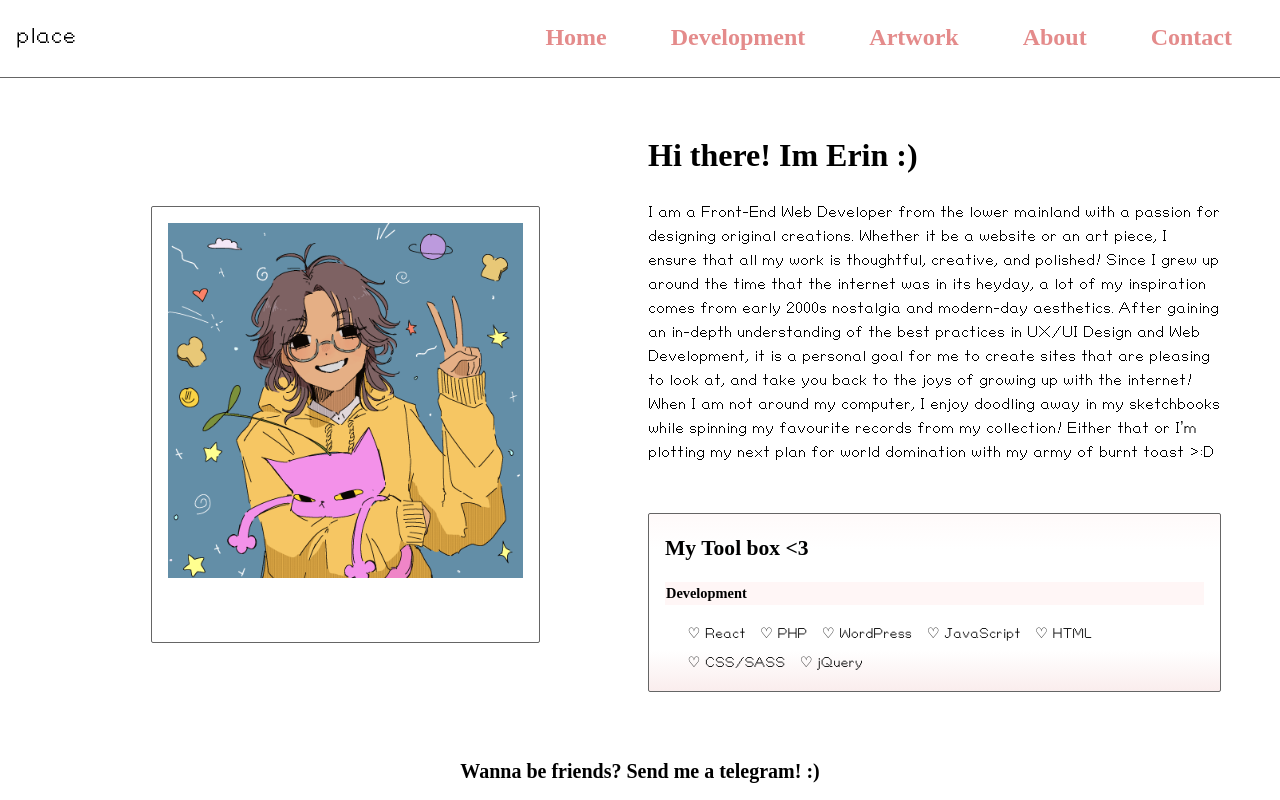
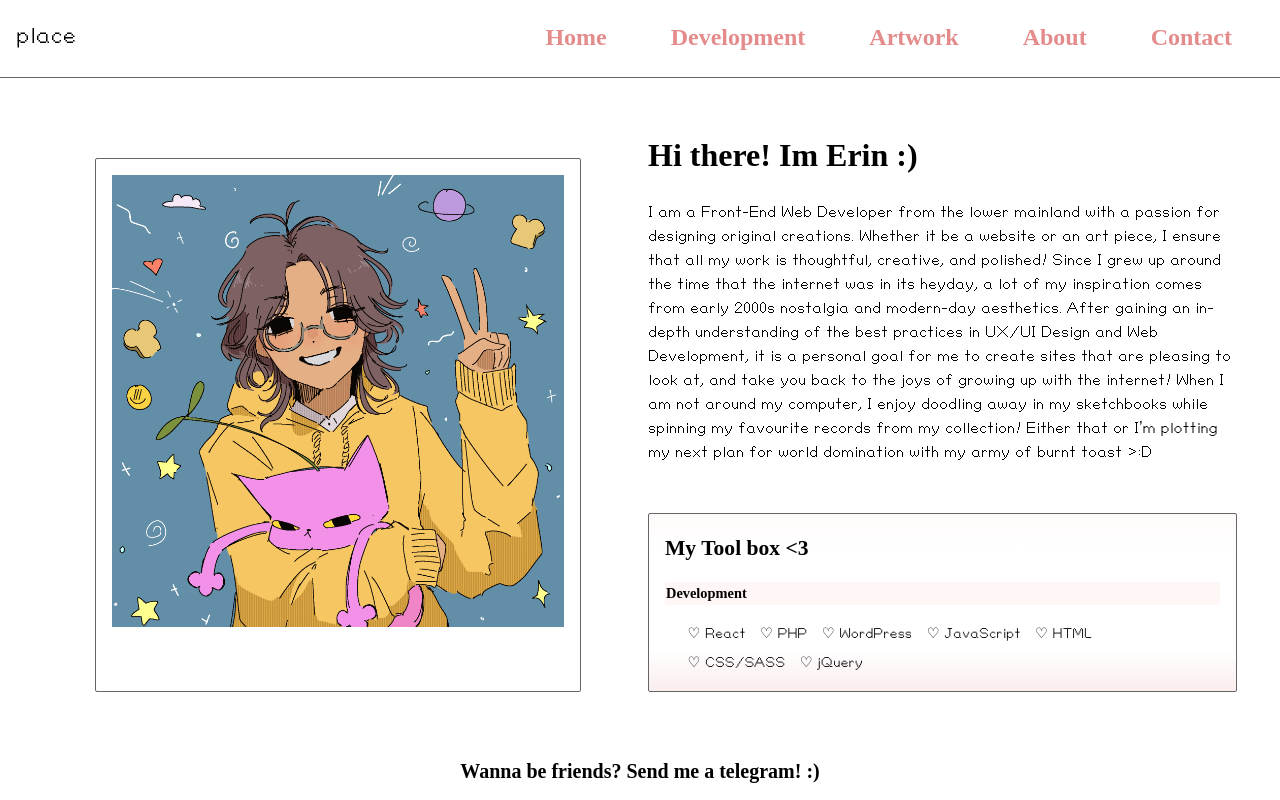
Before and after one commit to erindavid03/portfolio-site, a React (Create React App) app: page /about in a window 1280 px wide. Shown: the top 800 px of the page. Built offline with nearby package versions, Linux system fonts and the light colour scheme.

Commit message:
change image size

```diff
--- a/src/styles/components/pages/_aboutPage.scss
+++ b/src/styles/components/pages/_aboutPage.scss
@@ -3,7 +3,7 @@
 
 .about{
     img{
-        max-width: 355px;
+        max-width: 452px;
         object-fit: cover;
         border: 1px solid #656565;
         border-radius: 2px;
```
